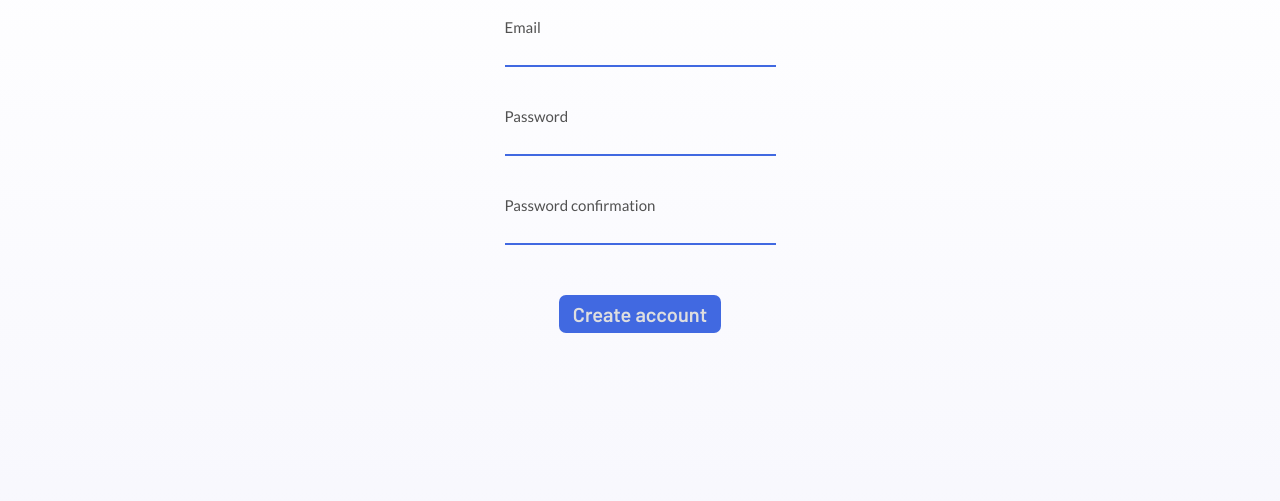
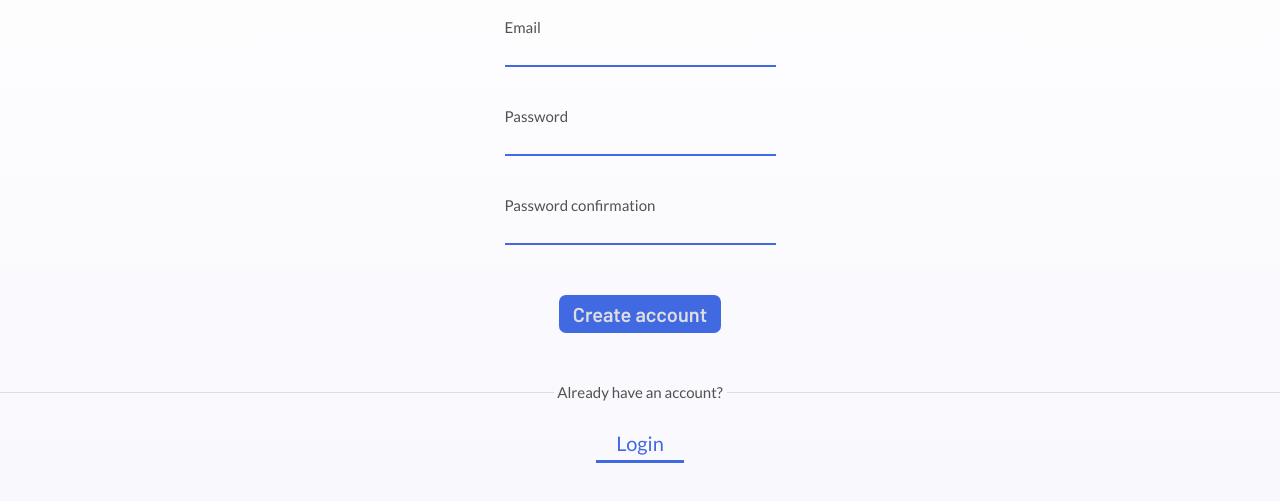
Before and after one commit to whosgriffith/opinar-frontend, a website: page signup.html in a window 1280 px wide. Shown: the part 139-640 px from the top of the page. Drawn offline with Linux system fonts and the light colour scheme.

Commit message:
Added login section to signup page. Transfer of border-bottom button from vote page style to component style. Signup page DONE.

```diff
--- a/sass/components/_buttons.scss
+++ b/sass/components/_buttons.scss
@@ -12,3 +12,10 @@
     -moz-box-shadow: none;
     box-shadow: none;
 }
+
+.link-bottom-border{
+    font-size: 2rem;
+    padding: 0.5rem 2rem;
+    color: $color-primary;
+    border-bottom: 3px solid $color-primary;
+}
--- a/sass/pages/_signup.scss
+++ b/sass/pages/_signup.scss
@@ -37,3 +37,30 @@
     width: 100vw;
     text-align: center;
 }
+
+.signup-login-group {
+    text-align: center;
+}
+
+.separator {
+    display: flex;
+    align-items: center;
+    text-align: center;
+    font-size: 1.5rem;
+    margin-top: 5rem;
+    margin-bottom: 3rem;
+
+    &::before,&::after {
+        content: '';
+        flex: 1;
+        border-bottom: 1.4px solid $color-gray;
+    }
+
+    &:not(:empty)::before {
+        margin-right: .25em;
+    }
+
+    &:not(:empty)::after {
+        margin-left: .25em;
+    }
+}
--- a/sass/pages/_vote.scss
+++ b/sass/pages/_vote.scss
@@ -74,11 +74,4 @@
     margin-top: 6rem;
     display: flex;
     justify-content: space-around;
-
-    &-button{
-        font-size: 2rem;
-        padding: 0.5rem 2rem;
-        color: $color-primary;
-        border-bottom: 3px solid $color-primary;
-    }
 }
--- a/signup.html
+++ b/signup.html
@@ -48,6 +48,11 @@
             </form>
         </div>
 
+        <div class="signup-login-group">
+            <div class="separator">Already have an account?</div>
+            <a href="login.html" class="link-bottom-border">Login</a>
+        </div>
+
     </div>
 
 </body>
```
Also changed, not shown: vote.html (+2 -2 lines), css/style.css. Lines whose indentation alone changed are shown as unchanged.
